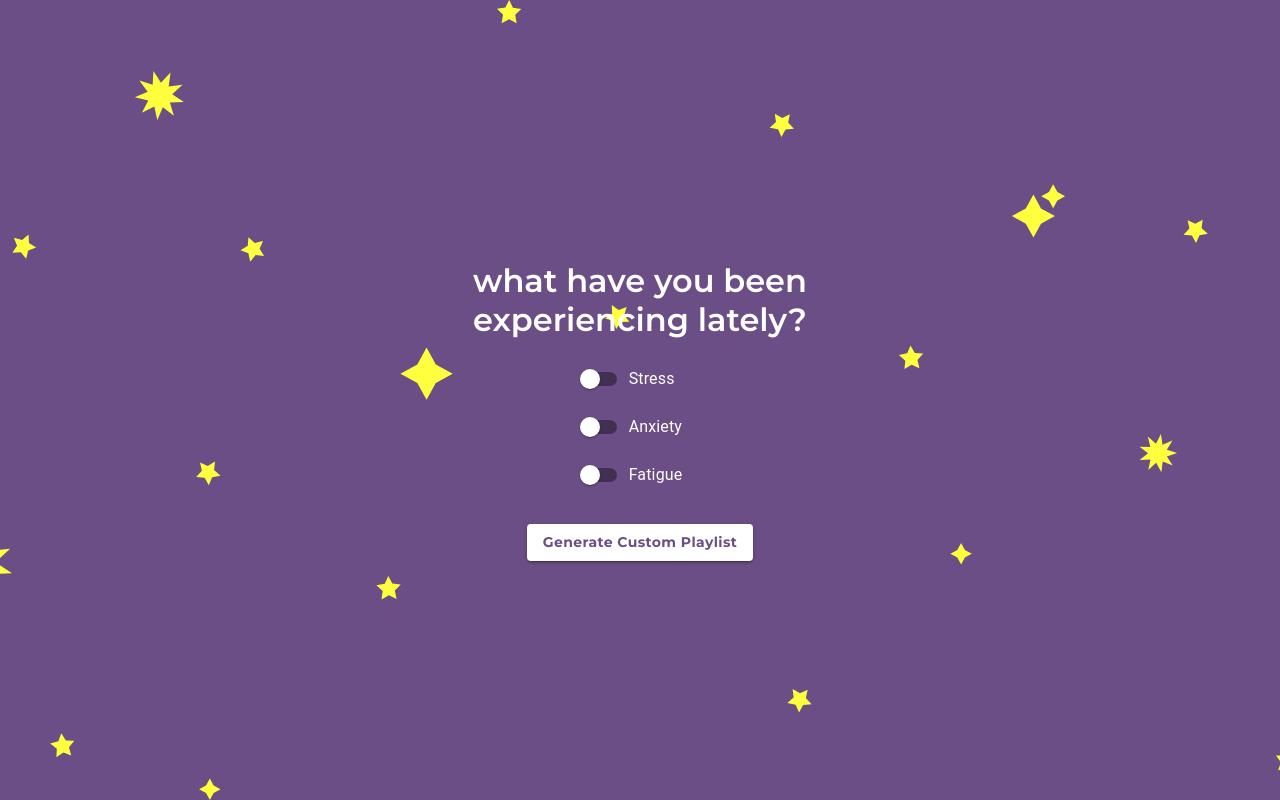
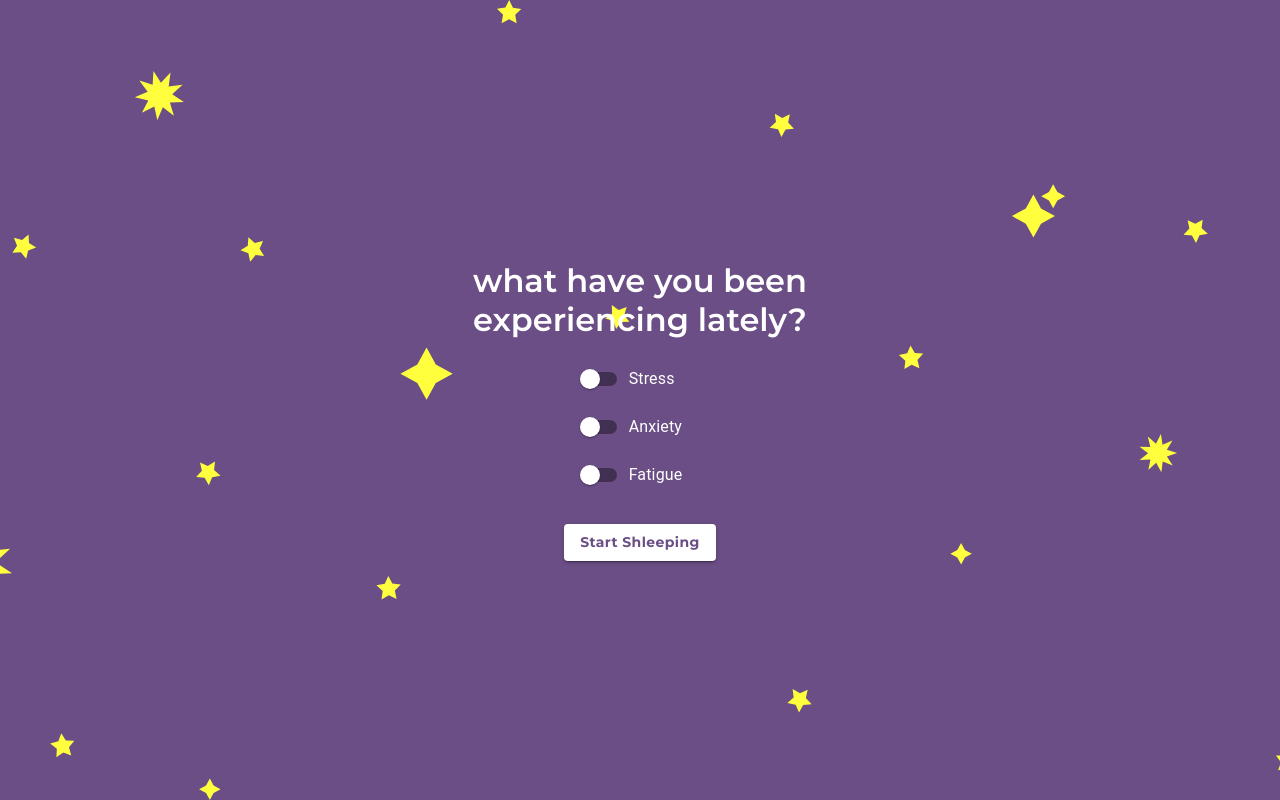
Before and after one commit to franklinminh/shleepy, a React app: page /preferences in a window 1280 px wide. Built offline with nearby package versions, Linux system fonts and the light colour scheme; no server answers; the HTML template or start-up script is replaced by a standard one.

Commit message:
sleep -> shleep on buttons/captions

```diff
--- a/client/src/components/pages/LandingPage.js
+++ b/client/src/components/pages/LandingPage.js
@@ -21,7 +21,7 @@
       >
         <h1 className="u-fontMontserrat u-fontSemibold u-textWhite u-noMargin">shleepy</h1>
         <h3 className="u-fontMontserrat u-fontRegular u-textWhite u-smallMarginTop">
-          no more counting sheep, just sleep to the beat ♬
+          no more counting sheep, just shleep to the beat ♬
         </h3>
         <Button
           variant="contained"
--- a/client/src/components/pages/Preferences.js
+++ b/client/src/components/pages/Preferences.js
@@ -133,7 +133,7 @@
             navigate("/shleep", { state: { switches } });
           }}
         >
-          Generate Custom Playlist
+          Start Shleeping
         </Button>
       </div>
     </div>
```
